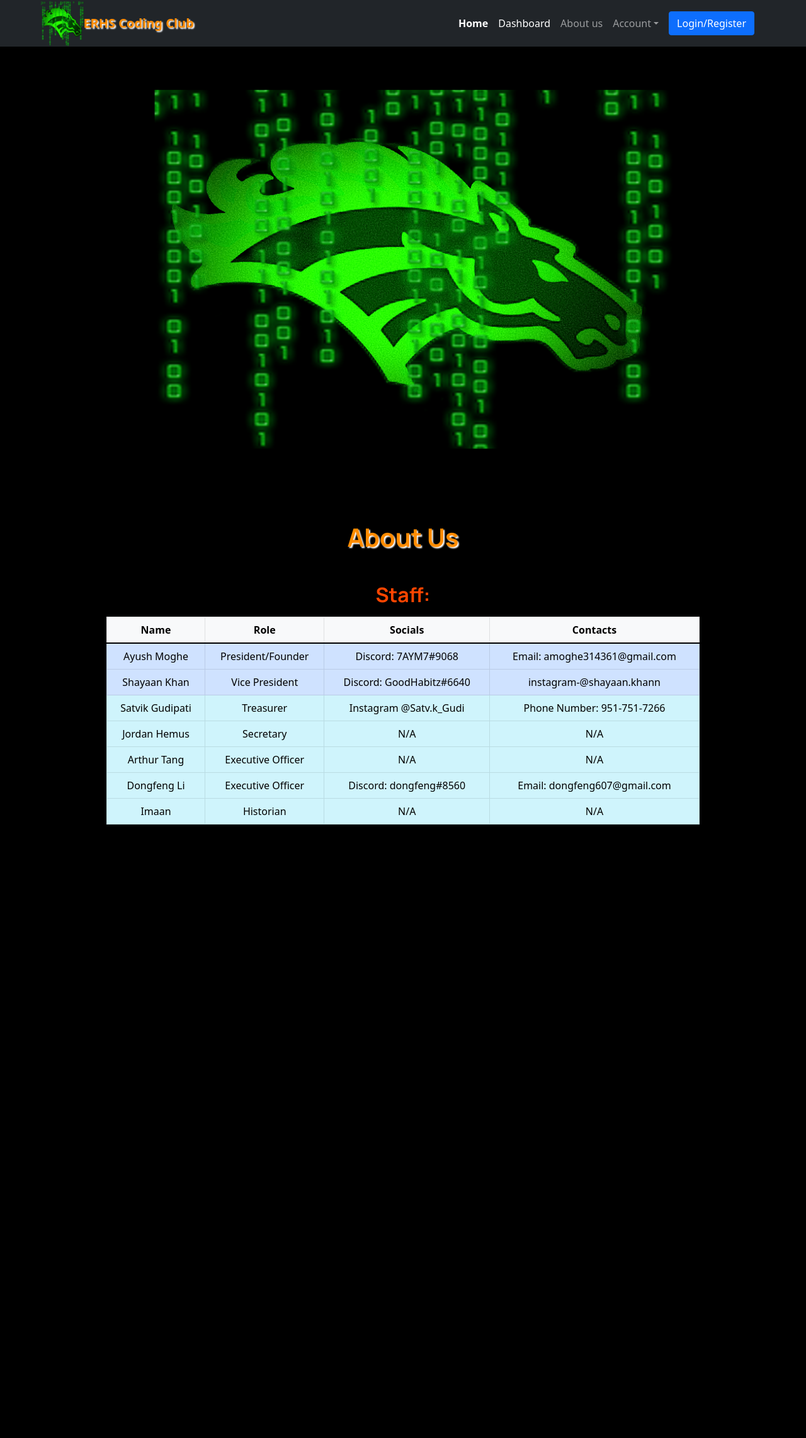
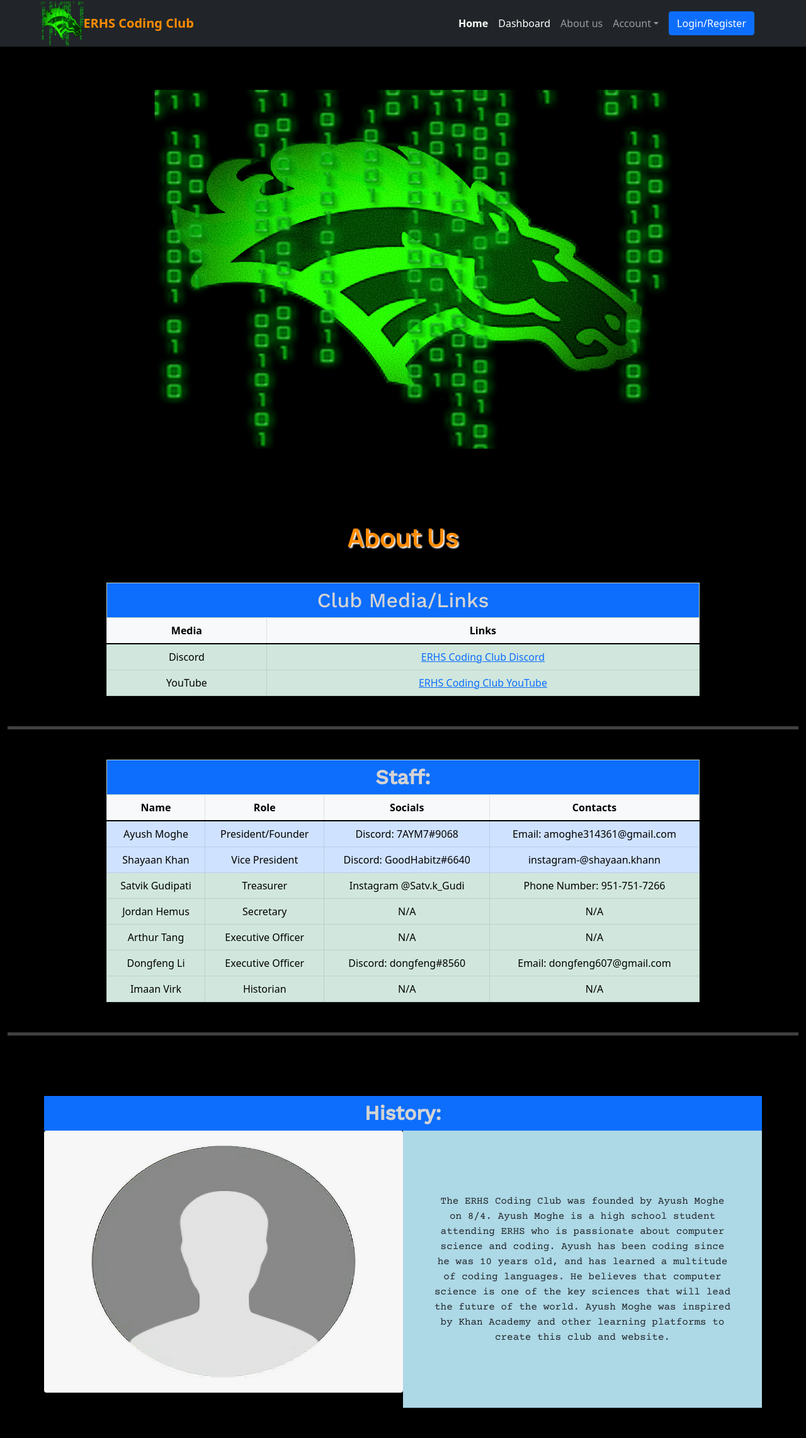
Before and after one commit to ayush-moghe/ERHS-Coding-Club-Website, a PHP site: page /public/about.php in a window 1280 px wide. Shown: the whole page at 63% size. Before the commit the page ends 1309 px from the top, so only its background shows below. Run offline with PHP 8.4, Linux system fonts and the light colour scheme.

Commit message:
Added PHP file

```diff
--- a/private/assets/css/styles.css
+++ b/private/assets/css/styles.css
@@ -5,19 +5,18 @@
 
 .erhs-h1 {
     color: darkorange;
-    text-shadow: 2px 2px 2px white;
+
 
 }
 
 .erhs-h2 {
     color: orangered;
-    text-shadow: 2px 2px 2px black;
+
 }
 
 .erhs-p {
     color: white;
     margin: auto;
-    text-shadow: 2px 2px 2px black;
 
 }
 
--- a/private/temp/header.php
+++ b/private/temp/header.php
@@ -13,6 +13,7 @@
     <link href="https://fonts.googleapis.com/css2?family=Orbitron:wght@700&display=swap" rel="stylesheet">
     <link href="https://fonts.googleapis.com/css2?family=Courier+Prime&display=swap" rel="stylesheet">
     <link href="https://fonts.googleapis.com/css2?family=Manrope:wght@700&display=swap" rel="stylesheet">
+    <link href="https://fonts.googleapis.com/css2?family=Prompt:wght@700&family=Work+Sans:wght@500&display=swap" rel="stylesheet">
 </head>
 
 
--- a/private/temp/navbar.php
+++ b/private/temp/navbar.php
@@ -2,7 +2,7 @@
     <div class="container"><a class="navbar-brand d-flex align-items-center" href="#"><span class="bs-icon-sm bs-icon-rounded bs-icon-primary d-flex justify-content-center align-items-center me-2 bs-icon"><img src="../private/assets/img/ERHSCC.png" width="104" height="87"></span><span><strong class="erhs-h1">&nbsp; ERHS Coding Club</strong></span></a><button data-bs-toggle="collapse" class="navbar-toggler" data-bs-target="#navcol-5"><span class="visually-hidden">Toggle navigation</span><span class="navbar-toggler-icon"></span></button>
         <div class="collapse navbar-collapse" id="navcol-5">
             <ul class="navbar-nav ms-auto">
-                <li class="nav-item"><a class="nav-link active" href="home.php"><b>Home</b></a></li>
+                <li class="nav-item"><a class="nav-link active" href="index.php"><b>Home</b></a></li>
                 <li class="nav-item"><a class="nav-link active" href="#">Dashboard</a></li>
                 <li class="nav-item"><a class="nav-link" href="about.php">About us</a></li>
                 <li class="nav-item dropdown"><a class="dropdown-toggle nav-link" aria-expanded="false" data-bs-toggle="dropdown" href="#">Account</a>
--- a/public/about.php
+++ /dev/null
@@ -1,71 +0,0 @@
-<?php
-$page_style = "webpage";
-$page_name = "About";
-?>
-<?php require_once '../private/init.php'; ?>
-<?php require_once '../private/temp/header.php'; ?>
-<?php require_once '../private/temp/navbar.php'; ?>
-
-<div class="container-fluid text-center">
-    <img class="img-fluid text-center" src="../private/assets/img/ERHSCC.png" alt="ERHS Coding Club Logo">
-    <div class="h1 erhs-h1 mt-5" style="font-family: 'Manrope', sans-serif; text-shadow: 2px 2px 2px white;">About Us</div>
-    <div class="h2 erhs-h2 mt-5" style="font-family: 'Manrope', sans-serif;"><b>Staff:</b></div>
-    <div class="table-responsive mt-3 mb-5">
-        <table class="table table-hover table-info table-bordered w-75 text-center" style="margin: auto;">
-            <thead>
-            <tr class="table-light">
-                <th scope="col">Name</th>
-                <th scope="col">Role</th>
-                <th scope="col">Socials</th>
-                <th scope="col">Contacts</th>
-            </tr>
-            </thead>
-            <tbody>
-                <tr scope="row" class="table-primary">
-                    <td>Ayush Moghe</td>
-                    <td>President/Founder</td>
-                    <td>Discord: 7AYM7#9068</td>
-                    <td>Email: amoghe314361@gmail.com</td>
-                </tr>
-                <tr scope="row" class="table-primary">
-                    <td>Shayaan Khan</td>
-                    <td>Vice President</td>
-                    <td>Discord: GoodHabitz#6640</td>
-                    <td>instagram-@shayaan.khann</td>
-                </tr>
-                <tr scope="row">
-                    <td>Satvik Gudipati</td>
-                    <td>Treasurer</td>
-                    <td>Instagram @Satv.k_Gudi</td>
-                    <td>Phone Number: 951-751-7266</td>
-                </tr>
-                <tr scope="row">
-                    <td>Jordan Hemus</td>
-                    <td>Secretary</td>
-                    <td>N/A</td>
-                    <td>N/A</td>
-                </tr>
-                <tr scope="row">
-                    <td>Arthur Tang</td>
-                    <td>Executive Officer</td>
-                    <td>N/A</td>
-                    <td>N/A</td>
-                </tr>
-                <tr scope="row">
-                    <td>Dongfeng Li</td>
-                    <td>Executive Officer</td>
-                    <td>Discord: dongfeng#8560</td>
-                    <td>Email: dongfeng607@gmail.com</td>
-                </tr>
-                <tr scope="row">
-                    <td>Imaan</td>
-                    <td>Historian</td>
-                    <td>N/A</td>
-                    <td>N/A</td>
-                </tr>
-            </tbody>
-        </table>
-    </div>
-</div>
-
-<?php require_once '../private/temp/footer.php'; ?>
--- /dev/null
+++ b/public_html/about.php
@@ -0,0 +1,123 @@
+<?php
+$page_style = "webpage";
+$page_name = "About";
+?>
+<?php require_once '../private/init.php'; ?>
+<?php require_once '../private/temp/header.php'; ?>
+<?php require_once '../private/temp/navbar.php'; ?>
+
+<div class="container-fluid text-center">
+    <img class="img-fluid text-center" src="../private/assets/img/ERHSCC.png" alt="ERHS Coding Club Logo">
+    <div class="h1 erhs-h1 mt-5 fs-1 mb-5" style="font-family: 'Manrope', sans-serif; text-shadow: 2px 2px 2px white;">About Us</div>
+
+    <div class="table-responsive-md mb-5 mt-5">
+        <table class="table table-hover table-success table-bordered w-75 text-center" style="margin: auto;">
+            <thead>
+            <tr>
+                <th colspan="2" class="h2 mt-5 align-self-center fs-2 pt-2 pb-2 bg-primary mb-0" style="margin: auto; font-family: 'Work Sans', sans-serif; color: lightgrey;">Club Media/Links</th>
+            </tr>
+            <tr class="table-light">
+                <th scope="col">Media</th>
+                <th scope="col">Links</th>
+            </tr>
+            </thead>
+            <tbody>
+            <tr scope="row">
+                <td>Discord</td>
+                <td><a target="_blank" href="https://discord.gg/TyDzJdM8Pp">ERHS Coding Club Discord</a></td>
+            </tr>
+            <tr scope="row">
+                <td>YouTube</td>
+                <td><a target="_blank" href="https://www.youtube.com/channel/UC6he2jAFjkNmqfwLRRt-xXg">ERHS Coding Club YouTube</a></td>
+            </tr>
+            </tbody>
+        </table>
+    </div>
+
+
+    <hr style="color: white; height: 5px;">
+        <div class="table-responsive-md mb-5 mt-5">
+
+            <table class="table table-hover table-success table-bordered w-75 text-center" style="margin: auto;">
+                <thead>
+                <tr>
+                    <th colspan="4" class="h2 mt-5 align-self-center fs-2 pt-2 pb-2 bg-primary mb-0" style="margin: auto; font-family: 'Work Sans', sans-serif; color: lightgrey;"><b>Staff:</b></th>
+                </tr>
+                <tr class="table-light">
+                    <th scope="col">Name</th>
+                    <th scope="col">Role</th>
+                    <th scope="col">Socials</th>
+                    <th scope="col">Contacts</th>
+                </tr>
+                </thead>
+                <tbody>
+                    <tr scope="row" class="table-primary">
+                        <td>Ayush Moghe</td>
+                        <td>President/Founder</td>
+                        <td>Discord: 7AYM7#9068</td>
+                        <td>Email: amoghe314361@gmail.com</td>
+                    </tr>
+                    <tr scope="row" class="table-primary">
+                        <td>Shayaan Khan</td>
+                        <td>Vice President</td>
+                        <td>Discord: GoodHabitz#6640</td>
+                        <td>instagram-@shayaan.khann</td>
+                    </tr>
+                    <tr scope="row">
+                        <td>Satvik Gudipati</td>
+                        <td>Treasurer</td>
+                        <td>Instagram @Satv.k_Gudi</td>
+                        <td>Phone Number: 951-751-7266</td>
+                    </tr>
+                    <tr scope="row">
+                        <td>Jordan Hemus</td>
+                        <td>Secretary</td>
+                        <td>N/A</td>
+                        <td>N/A</td>
+                    </tr>
+                    <tr scope="row">
+                        <td>Arthur Tang</td>
+                        <td>Executive Officer</td>
+                        <td>N/A</td>
+                        <td>N/A</td>
+                    </tr>
+                    <tr scope="row">
+                        <td>Dongfeng Li</td>
+                        <td>Executive Officer</td>
+                        <td>Discord: dongfeng#8560</td>
+                        <td>Email: dongfeng607@gmail.com</td>
+                    </tr>
+                    <tr scope="row">
+                        <td>Imaan Virk</td>
+                        <td>Historian</td>
+                        <td>N/A</td>
+                        <td>N/A</td>
+                    </tr>
+                </tbody>
+            </table>
+    </div>
+    <hr style="color: white; height: 5px;">
+
+       <div class="container py-4 py-xl-5 mt-5">
+           <div class="row">
+               <div class="h2 text-center align-self-center fs-2 pt-2 pb-2 bg-primary mb-0" style="margin: auto; font-family: 'Work Sans', sans-serif; color: lightgrey;"><b>History:</b></div>
+           </div>
+           <div class="row gy-md-0">
+               <div class="col-md-6 " style="padding-right: 0px !important; padding-left: 0px !important;">
+                   <div style=""><img class="rounded text-start img-fluid w-100 fit-cover" style="height: 416px;" src="../private/assets/img/founder.png" /></div>
+               </div>
+               <div class="col-md-6 grid" style="padding-right: 0px !important; padding-left: 0px !important;">
+                    <div class="erhs-p text-dark text-center ps-5 pe-5 text-wrap text-justfiy" style="padding-bottom: 100px; padding-top: 100px; background-color: lightblue; text-shadow: none; font-family: 'Courier Prime', monospace;">The ERHS Coding Club was founded by Ayush Moghe
+                           on 8/4. Ayush Moghe is a high school student attending ERHS who is passionate about computer science and coding. Ayush has been
+                           coding since he was 10 years old, and has learned a multitude of coding languages. He believes
+                           that computer science is one of the key sciences that will lead the future of the world. Ayush Moghe was inspired by Khan Academy and
+                           other learning platforms to create this club and website.
+                    </div>
+               </div>
+           </div>
+       </div>
+
+
+</div>
+
+<?php require_once '../private/temp/footer.php'; ?>
```
Also changed, not shown: private/assets/img/founder.png (added), public_html/index.php (renamed from public/home.php).
